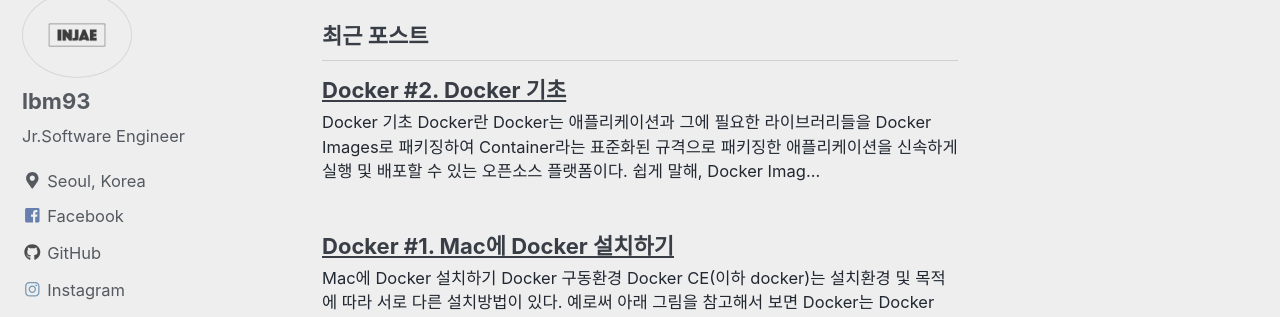
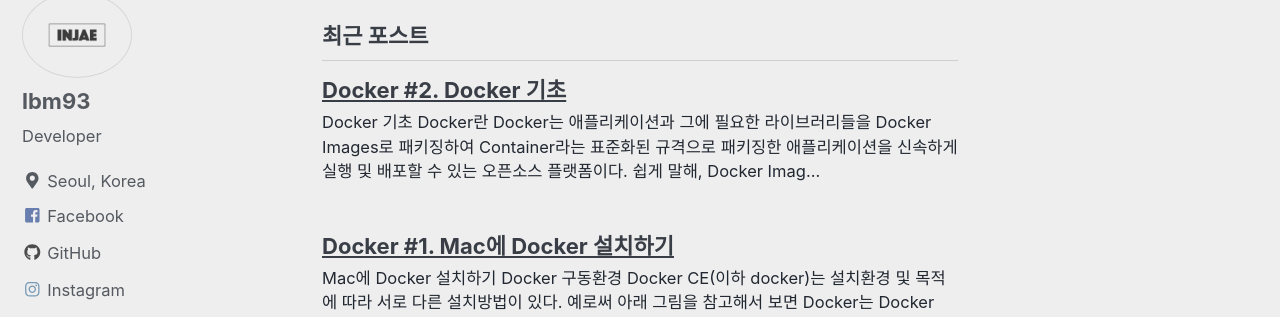
Before and after one commit to lbm93/lbm93.github.io, a Jekyll site: the page built from index.html, in a window 1280 px wide. Shown: the part 119-436 px from the top of the page. Built offline with Jekyll 4.4.1, drawn with Linux system fonts in a browser that asks for light colours; cached includes are drawn as plain includes; nearby versions of some CDN libraries; the list of posts is cut into pages by our own code.

Commit message:
Update _config.yml

```diff
--- a/_config.yml
+++ b/_config.yml
@@ -108,7 +108,7 @@
 author:
   name             : "lbm93"
   avatar           : "/assets/images/bio-photo.png"
-  bio              : "Jr.Software Engineer"
+  bio              : "Developer"
   location         : "Seoul, Korea"
   email            : "leebyeongmn@gmail.com"
   links:
@@ -129,7 +129,7 @@
       url: "https://github.com/lbm93"
     - label: "Instagram"
       icon: "fab fa-fw fa-instagram"
-      url: "https://instagram.com/lbmlmb_93"
+      url: "https://instagram.com/lbmbm_93"
 
 # Site Footer
 footer:
```
